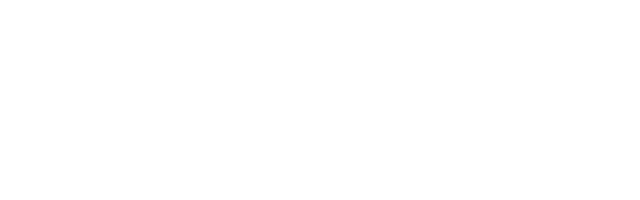
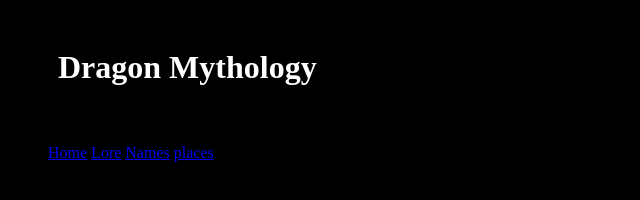
Before and after one commit to jdmar3-comp426/a01-rogeryu01, a website: page lore.html in a window 1280 px wide. Shown: the whole page, without its empty margins (0-640 px from the left). Drawn offline with Linux system fonts and the light colour scheme.

Commit message:
added index.html

```diff
--- a/lore.html
+++ b/lore.html
@@ -0,0 +1,33 @@
+<!DOCTYPE html>
+<html lang="en" >
+    <head>
+        <meta charset="UTF-8">
+        <meta name="viewport" content="width=device-width, initial-scale=1, initial-scale=1.0">
+        <title> Dragon Lore</title>
+        <link rel ='stylesheet' href="styles.css">
+
+
+
+    </head>
+    <body>
+        <div class='header'>
+            <h1>
+                Dragon Mythology
+            </h1>
+        </div>
+        <nav>
+            <ul>
+                <li>
+                    <a id='thispage' href="./index.html">Home</a>
+                </li>
+                <li>
+                    <a href="./places.html">Lore</a>
+                </li>
+                <li>
+                    <a href="./names.html">Names</a>
+                </li>
+                <li>
+                    <a href="./lore.html">places</a>
+                </li>
+            </ul>
+        </nav>
--- a/styles.css
+++ b/styles.css
@@ -1,5 +1,5 @@
 body{
-    background: color #000;;
+    background-color:  #000;
     border: red;
 }
 div.content h1 {
@@ -16,19 +16,21 @@ li {
 
 h1 {
     color:white;
-    margin-left: center;
+    margin-left: 50px;
     font: large;
     ;
 }
 p {
-    color: brown;
-    margin-left: center;
+    color: #964B00;
+    margin-left: 50px;
 
 }
 
 figure {
     border: black;
-    margin: center;
+    margin: 50px;
+    height: 100px;
+    width: 100px;
 }
 figure img {
     max-width: 100%;
```
Also changed, not shown: index.html (+1 -0 lines), names.html (+33 -0 lines), places.html (+33 -0 lines).
